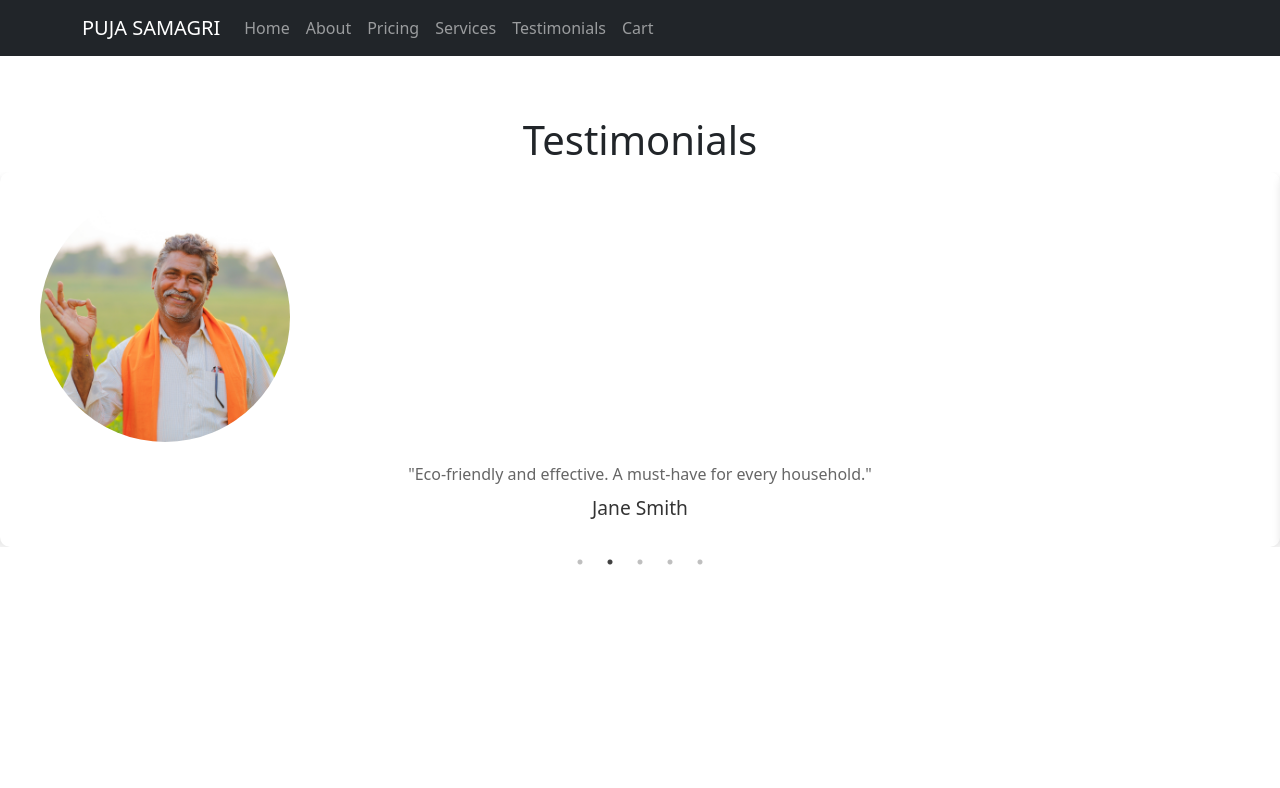
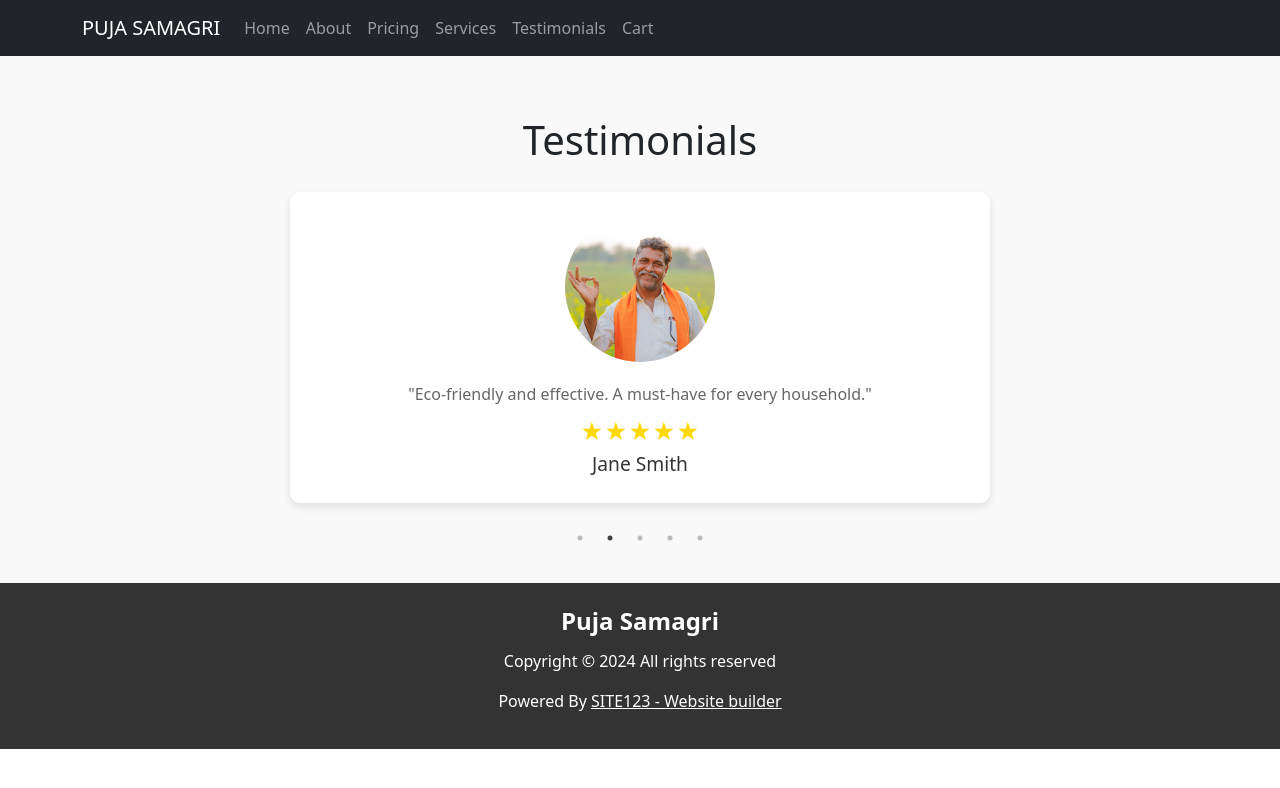
Before and after one commit to nirajsabre04/Eco-Luxury-, a React (Create React App) app in the folder puja/: page /testimonials in a window 1280 px wide. Shown: the top 788 px of the page. Built offline with nearby package versions, Linux system fonts and the light colour scheme.

Commit message:
testimonial and footer

```diff
--- a/puja/package.json
+++ b/puja/package.json
@@ -13,6 +13,7 @@
     "react-router-dom": "^6.25.1",
     "react-scripts": "5.0.1",
     "react-slick": "^0.30.2",
+    "react-star-ratings": "^2.3.0",
     "slick-carousel": "^1.8.1",
     "web-vitals": "^2.1.4"
   },
--- a/puja/src/App.js
+++ b/puja/src/App.js
@@ -7,6 +7,7 @@ import AboutSection from './Component/AboutSection';
 import PricingSection from './Component/PricingSection';
 import ServicesSection from './Component/ServicesSection';
 import TestimonialsSection from './Component/TestimonialsSection';
+import Footer from './Component/Footer';  // Import the Footer component
 import 'bootstrap/dist/css/bootstrap.min.css';
 import './App.css';
 import 'slick-carousel/slick/slick.css';
@@ -26,6 +27,7 @@ function App() {
           <Route path="/services" element={<ServicesSection />} />
           <Route path="/testimonials" element={<TestimonialsSection />} />
         </Routes>
+        <Footer />  {/* Add the Footer component here */}
       </Router>
 
     </div>
--- /dev/null
+++ b/puja/src/CSS/Footer.css
@@ -0,0 +1,30 @@
+/* src/CSS/Footer.css */
+.footer {
+    background-color: #333;
+    color: #fff;
+    text-align: center;
+    padding: 20px 0;
+    position: relative;
+    bottom: 0;
+    width: 100%;
+  }
+
+  .footer-content {
+    max-width: 800px;
+    margin: 0 auto;
+  }
+
+  .footer-title {
+    font-size: 1.5rem;
+    font-weight: bold;
+    margin-bottom: 10px;
+  }
+
+  .footer a {
+    color: #fff;
+    text-decoration: underline;
+  }
+
+  .footer a:hover {
+    text-decoration: none;
+  }
--- a/puja/src/CSS/TestimonialsSection.css
+++ b/puja/src/CSS/TestimonialsSection.css
@@ -1,7 +1,8 @@
-/* src/styles/TestimonialsSection.css */
+/* src/CSS/TestimonialsSection.css */
 .testimonials-section {
   padding: 60px 0;
   text-align: center;
+  background-color: #f9f9f9;
 }
 
 .testimonial-card {
@@ -11,15 +12,19 @@
   padding: 20px;
   text-align: center;
   position: relative;
+  margin: 20px auto;
+  max-width: 700px; /* Increased width */
 }
 
 .testimonial-card img {
   border-radius: 50%;
-    height: 250px;
-    width: 250px;
+  height: 150px; /* Increased size */
+  width: 150px; /* Increased size */
   margin-bottom: 20px;
-    position: relative;
-    left: 20px;
+  object-fit: cover;
+  display: block;
+  margin-left: auto;
+  margin-right: auto; /* Center the image */
 }
 
 .testimonial-card p {
@@ -30,4 +35,13 @@
 .testimonial-card h3 {
   color: #333;
   font-size: 1.2rem;
+  margin-top: 10px;
 }
+
+.slick-dots li button:before {
+  color: #333;
+}
+
+.slick-dots li.slick-active button:before {
+  color: #000;
+}
--- /dev/null
+++ b/puja/src/Component/Footer.js
@@ -0,0 +1,17 @@
+// src/Component/Footer.js
+import React from 'react';
+import '../CSS/Footer.css';
+
+const Footer = () => {
+  return (
+    <footer className="footer">
+      <div className="footer-content">
+        <p className="footer-title">Puja Samagri</p>
+        <p>Copyright © 2024 All rights reserved</p>
+        <p>Powered By <a href="https://www.site123.com" target="_blank" rel="noopener noreferrer">SITE123 - Website builder</a></p>
+      </div>
+    </footer>
+  );
+};
+
+export default Footer;
--- a/puja/src/Component/TestimonialsSection.js
+++ b/puja/src/Component/TestimonialsSection.js
@@ -1,6 +1,7 @@
 // src/Component/TestimonialsSection.js
 import React from 'react';
 import Slider from 'react-slick';
+import StarRatings from 'react-star-ratings';
 import T1 from '../assets/T1.png';
 import T2 from '../assets/T2.png';
 import T3 from '../assets/T2.png';
@@ -26,26 +27,61 @@ const TestimonialsSection = () => {
         <div className="testimonial-card">
           <img src={T1} alt="Testimonial 1" />
           <p>"This product has transformed our way of living. Highly recommend!"</p>
+          <StarRatings
+            rating={5}
+            starRatedColor="gold"
+            numberOfStars={5}
+            starDimension="20px"
+            starSpacing="2px"
+          />
           <h3>John Doe</h3>
         </div>
         <div className="testimonial-card">
           <img src={T2} alt="Testimonial 2" />
           <p>"Eco-friendly and effective. A must-have for every household."</p>
+          <StarRatings
+            rating={5}
+            starRatedColor="gold"
+            numberOfStars={5}
+            starDimension="20px"
+            starSpacing="2px"
+          />
           <h3>Jane Smith</h3>
         </div>
         <div className="testimonial-card">
           <img src={T3} alt="Testimonial 3" />
           <p>"Great quality and sustainability. I am very satisfied with the product."</p>
+          <StarRatings
+            rating={5}
+            starRatedColor="gold"
+            numberOfStars={5}
+            starDimension="20px"
+            starSpacing="2px"
+          />
           <h3>Emily Johnson</h3>
         </div>
         <div className="testimonial-card">
           <img src={T4} alt="Testimonial 4" />
           <p>"Fantastic product that delivers on its promises."</p>
+          <StarRatings
+            rating={5}
+            starRatedColor="gold"
+            numberOfStars={5}
+            starDimension="20px"
+            starSpacing="2px"
+          />
           <h3>Michael Brown</h3>
         </div>
         <div className="testimonial-card">
           <img src={T5} alt="Testimonial 5" />
           <p>"Eco-friendly and reliable. Highly recommended for a greener tomorrow."</p>
+          <StarRatings
+            rating={5}
+            starRatedColor="gold"
+            numberOfStars={5}
+            starDimension="20px"
+            starSpacing="2px"
+          />
           <h3>Sarah Davis</h3>
         </div>
       </Slider>
```
Also changed, not shown: 1 other file (tests, documents, lock files or other folders). Lines whose indentation alone changed are shown as unchanged.
